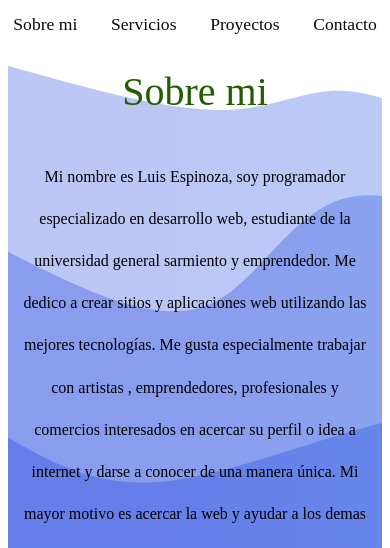
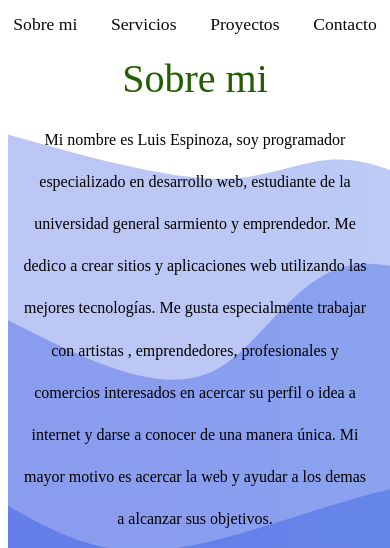
Before and after one commit to LuisTerceroIII/samurai-dev-web, a Gatsby site: page /aboutMe in a window 390 px wide. Shown: the part 220-768 px from the top of the page. Built offline with nearby package versions, Linux system fonts and the light colour scheme; Gatsby itself is replaced by a stand-in of ours.

Commit message:
test deploy

```diff
--- a/src/sections/AboutMe/styles/AboutMe.module.css
+++ b/src/sections/AboutMe/styles/AboutMe.module.css
@@ -13,7 +13,7 @@
 .mainContainer:before {
   content: "";
   position: absolute;
-  bottom: -35%;
+  bottom: -30%;
   min-width: 100%;
   min-height: 120vh;
   z-index: -1;
@@ -99,8 +99,8 @@
   }
 
   .mainContainer:before {
-    bottom: -10%;
-    min-height: 100vh;
+    bottom: -30%;
+    min-height: 110vh;
   }
 
   .icon {
@@ -123,12 +123,11 @@
   }
 }
 
-@media only screen and (max-width: 720px) {
-  .mainContainer {
-    gap: 0px;
-    transform: translateY(5%);
+@media only screen and (max-width: 700px) {
+  .title {
+    transform: translateY(50%);
   }
-
+}
 @media (max-width: 700px) and (orientation: landscape) {
   /* Style adjustments for portrait mode goes here */
   .mainContainer {
@@ -151,8 +150,6 @@
     min-height: 250vh;
   }
 }
-
-}
 @media only screen and (max-width: 620px) {
   .mainContainer {
     grid-template-rows: .1fr .8fr .3fr .2fr;
@@ -160,20 +157,20 @@
   }
 
   .mainContainer:before {
-    bottom: -5%;
+    bottom: -30%;
     min-height: 110vh;
   }
 }
 
-@media only screen and (max-width: 465px) {
+@media only screen and (max-width: 530px) {
   .mainContainer {
     grid-template-rows: .1fr .4fr .3fr .1fr;
   }
-
   .mainContainer:before {
-    bottom: -5%;
+    bottom: -30%;
     min-height: 110vh;
   }
+
   .icon {
     min-width: 10vw;
     max-width: 10vw;
@@ -194,14 +191,14 @@
   }
 }
 
-@media only screen and (max-width: 365px) {
+@media only screen and (max-width: 380px) {
   .mainContainer {
     grid-template-rows: .1fr .4fr .3fr .1fr;
   }
 
   .mainContainer:before {
-    bottom: -5%;
-    min-height: 130vh;
+    bottom: -50%;
+    min-height: 140vh;
   }
 
 }
```
Lines whose indentation alone changed are shown as unchanged.
